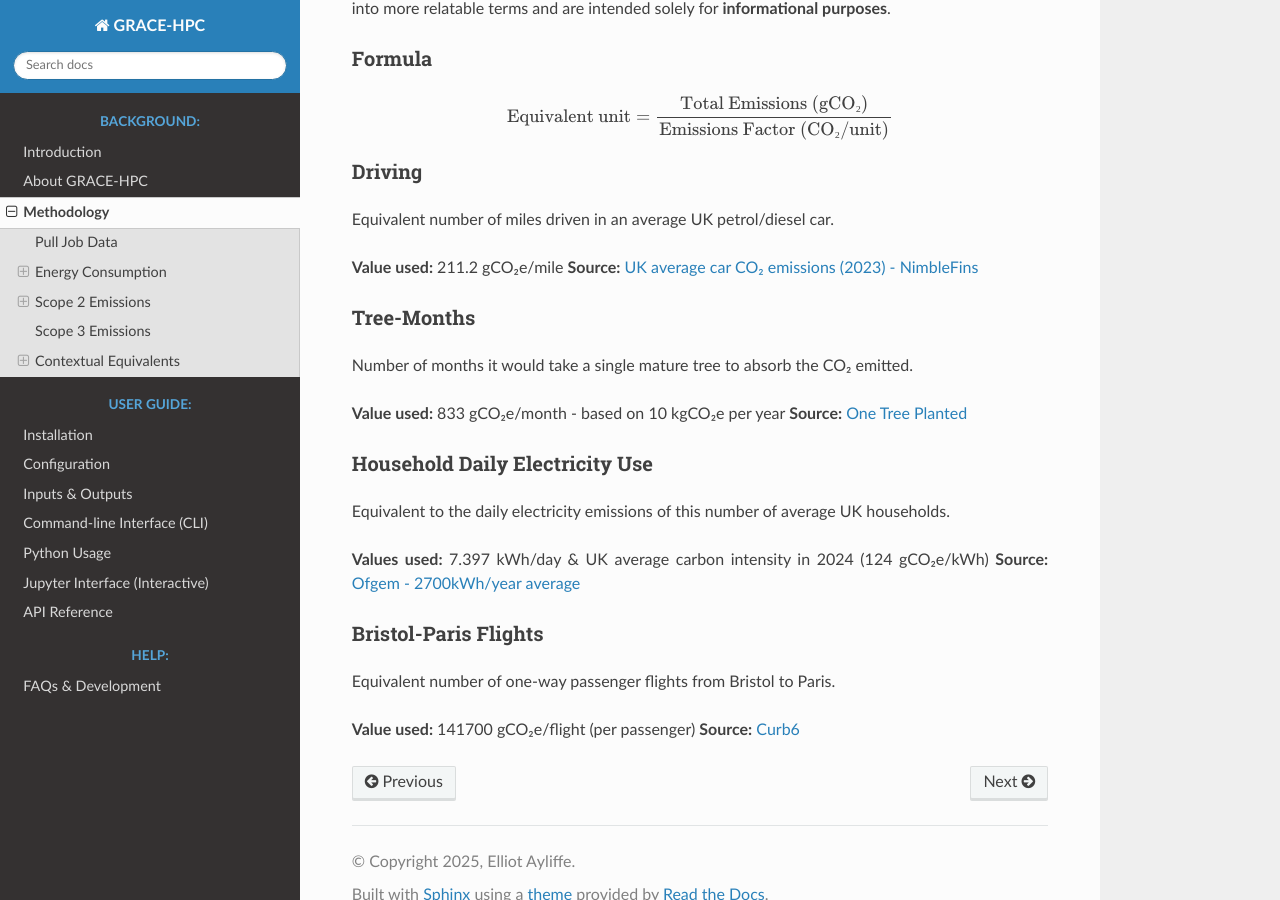
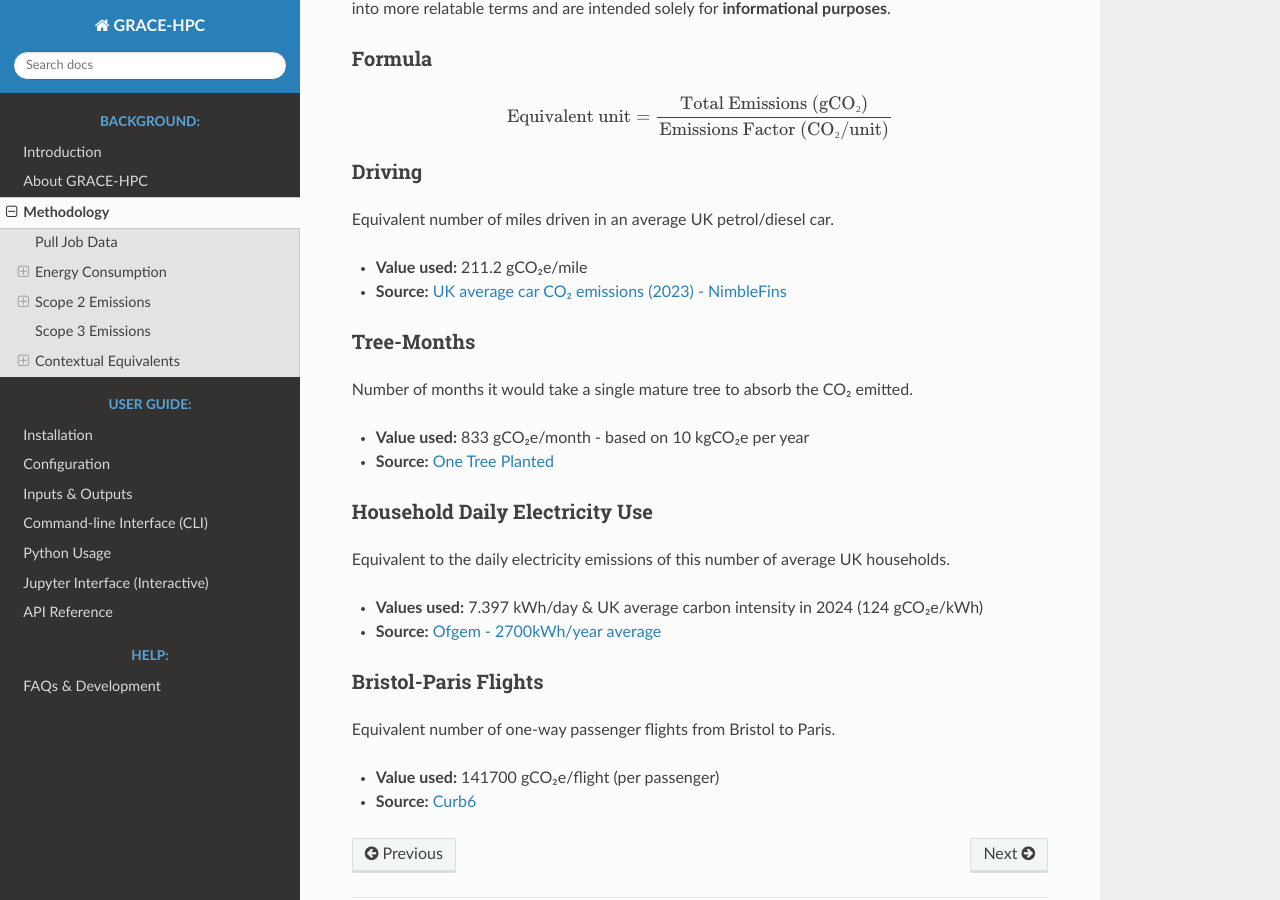
Before and after one commit to Elliot-Ayliffe/GRACE-HPC, a Sphinx documentation site: the page built from docs/methodology.md, in a window 1280 px wide and 900 px high, scrolled down 2787 px. Built offline with Sphinx 7.4.7 and the Read the Docs theme 3.1.0, drawn with Linux system fonts in a browser that asks for light colours.

```diff
--- a/docs/methodology.md
+++ b/docs/methodology.md
@@ -118,31 +118,27 @@ $$
 $$
 
 #### Driving
-
 Equivalent number of miles driven in an average UK petrol/diesel car.
 
-**Value used:** 211.2 gCO₂e/mile
-**Source:** [UK average car CO₂ emissions (2023) - NimbleFins](https://www.nimblefins.co.uk/average-co2-emissions-car-uk#nogo)
+- **Value used:** 211.2 gCO₂e/mile
+- **Source:** [UK average car CO₂ emissions (2023) - NimbleFins](https://www.nimblefins.co.uk/average-co2-emissions-car-uk#nogo)
 
 
 #### Tree-Months
-
 Number of months it would take a single mature tree to absorb the CO₂ emitted.
 
-**Value used:** 833 gCO₂e/month - based on 10 kgCO₂e per year
-**Source:** [One Tree Planted](https://onetreeplanted.org/blogs/stories/how-much-co2-does-tree-absorb?srsltid=AfmBOopRTUnD98_burqqG8JqB93xk9VGxHDDes7QyZj0p-OMyvQSgJsG)
+- **Value used:** 833 gCO₂e/month - based on 10 kgCO₂e per year
+- **Source:** [One Tree Planted](https://onetreeplanted.org/blogs/stories/how-much-co2-does-tree-absorb?srsltid=AfmBOopRTUnD98_burqqG8JqB93xk9VGxHDDes7QyZj0p-OMyvQSgJsG)
 
 
 #### Household Daily Electricity Use
-
 Equivalent to the daily electricity emissions of this number of average UK households.
 
-**Values used:** 7.397 kWh/day & UK average carbon intensity in 2024 (124 gCO₂e/kWh)
-**Source:** [Ofgem - 2700kWh/year average](https://www.ofgem.gov.uk/average-gas-and-electricity-usage)
+- **Values used:** 7.397 kWh/day & UK average carbon intensity in 2024 (124 gCO₂e/kWh)
+- **Source:** [Ofgem - 2700kWh/year average](https://www.ofgem.gov.uk/average-gas-and-electricity-usage)
 
 #### Bristol-Paris Flights
-
 Equivalent number of one-way passenger flights from Bristol to Paris.
 
-**Value used:** 141700 gCO₂e/flight (per passenger)
-**Source:** [Curb6](https://curb6.com/footprint/flights/bristol-brs/paris-cdg)
+- **Value used:** 141700 gCO₂e/flight (per passenger)
+- **Source:** [Curb6](https://curb6.com/footprint/flights/bristol-brs/paris-cdg)
```
